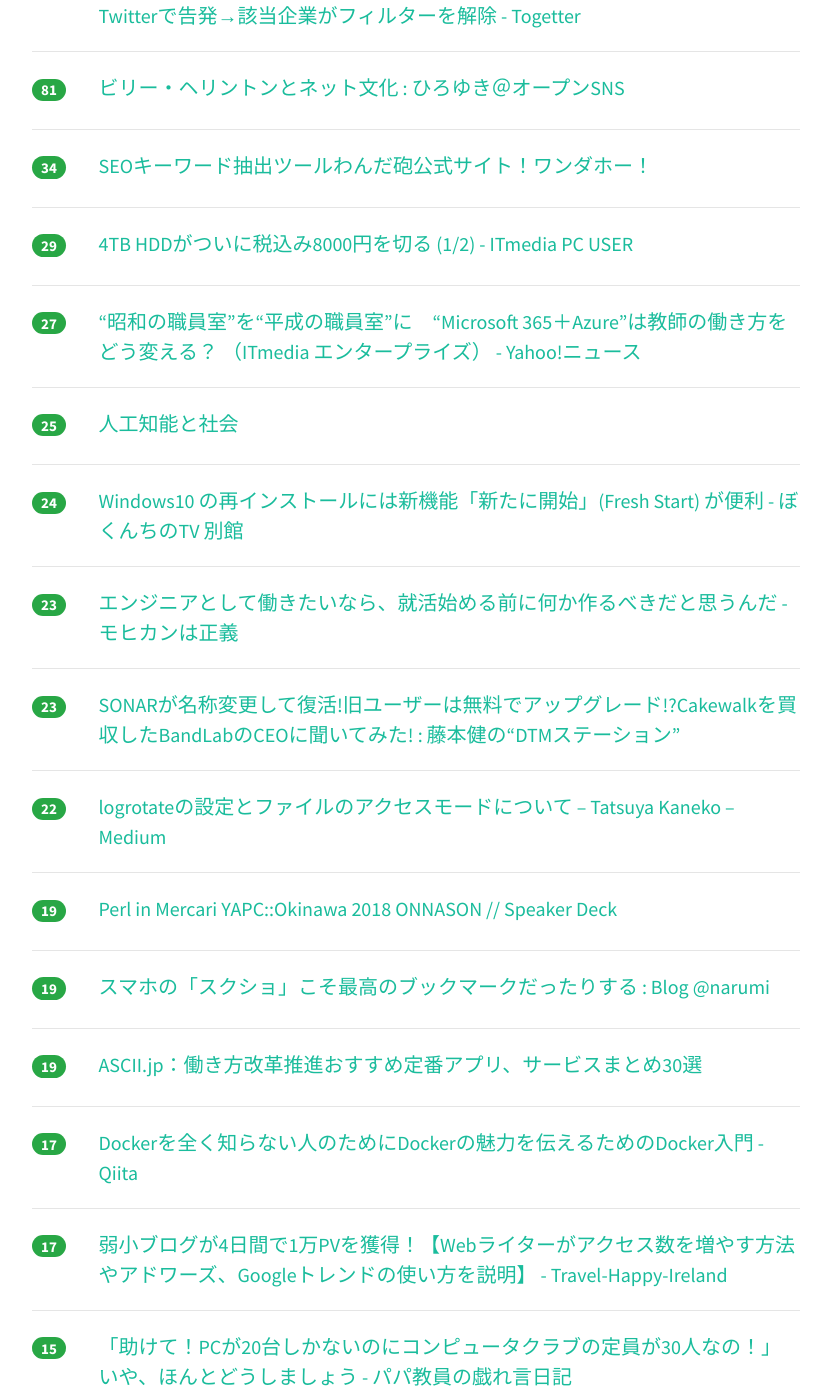
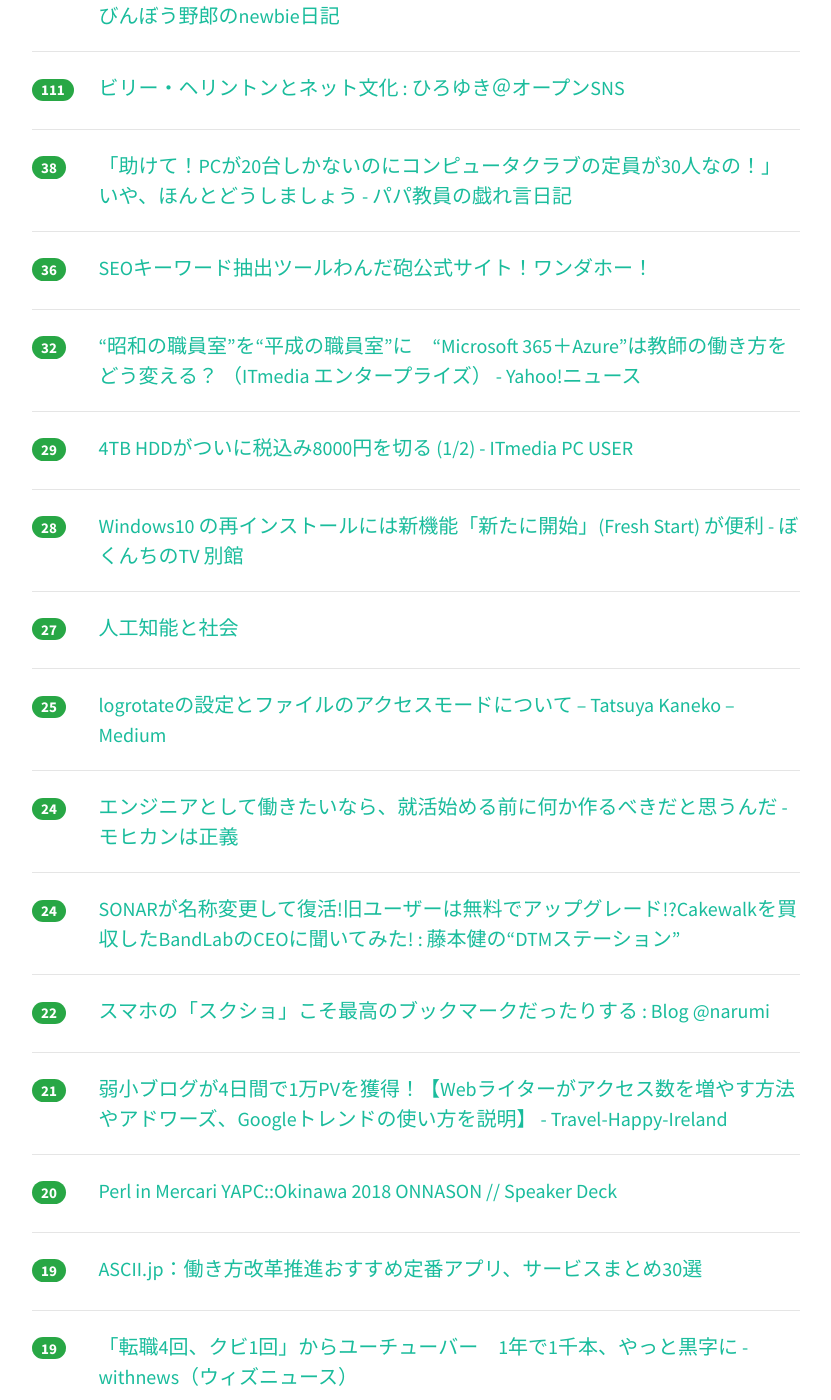
Before and after one commit to yatta47/hatena-matome-site, a Jekyll site: the page built from _posts/2018-03-04-hatena.md, in a window 1280 px wide and 1400 px high, scrolled down 681 px. Shown: the whole window, without its empty margins (224-1055 px from the left). Built offline with Jekyll 4.4.1, drawn with Linux system fonts in a browser that asks for light colours; nearby versions of some CDN libraries; part of the change alters nothing that is shown; some of the changed text lies outside the part shown.

Commit message:
Updated 2018-03-04

```diff
--- a/_posts/2018-03-04-hatena.md
+++ b/_posts/2018-03-04-hatena.md
@@ -1,39 +1,49 @@
 ---
 layout: post
 title:  "2018-03-04 はてぶIT"
-date:   2018-03-04 12:03:20
+date:   2018-03-04 13:02:32
 tags: [it-hotentry]
 ---
 24 件のデータあり
 
 <hr><div class="row">
-<div class="col-1"><span class="badge badge-pill badge-success h2">135</span></div>
+<div class="col-1"><span class="badge badge-pill badge-success h2">156</span></div>
 <div class="col-11"><a href='http://toricago.hatenablog.com/entry/2018/03/03/220000' target='_blank'>『自然言語処理の基本と技術』が面白い！ - toricago</a></div>
 </div>
 <hr>
 <div class="row">
-<div class="col-1"><span class="badge badge-pill badge-success h2">124</span></div>
+<div class="col-1"><span class="badge badge-pill badge-success h2">146</span></div>
+<div class="col-11"><a href='https://togetter.com/li/1204933' target='_blank'>新卒説明会の応募での学歴フィルター・性別フィルターの存在を就活生がTwitterで告発→該当企業がフィルターを解除 - Togetter</a></div>
+</div>
+<hr>
+<div class="row">
+<div class="col-1"><span class="badge badge-pill badge-success h2">128</span></div>
 <div class="col-11"><a href='http://www.queermenow.net/blog/porn-star-billy-herrington-died-car-accident-rip/' target='_blank'>R.I.P. Porn Star Billy Herrington Died From Car Accident</a></div>
 </div>
 <hr>
 <div class="row">
-<div class="col-1"><span class="badge badge-pill badge-success h2">107</span></div>
+<div class="col-1"><span class="badge badge-pill badge-success h2">125</span></div>
 <div class="col-11"><a href='http://heppoko.hatenadiary.jp/entry/2018/03/03/200013' target='_blank'>JavaScript界隈の基本的な用語を歴史とともにさらにまとめてみた - へっぽこびんぼう野郎のnewbie日記</a></div>
 </div>
 <hr>
 <div class="row">
-<div class="col-1"><span class="badge badge-pill badge-success h2">103</span></div>
-<div class="col-11"><a href='https://togetter.com/li/1204933' target='_blank'>新卒説明会の応募での学歴フィルター・性別フィルターの存在を就活生がTwitterで告発→該当企業がフィルターを解除 - Togetter</a></div>
-</div>
-<hr>
-<div class="row">
-<div class="col-1"><span class="badge badge-pill badge-success h2">81</span></div>
+<div class="col-1"><span class="badge badge-pill badge-success h2">111</span></div>
 <div class="col-11"><a href='http://hiro.asks.jp/100252.html' target='_blank'>ビリー・ヘリントンとネット文化 : ひろゆき＠オープンSNS</a></div>
 </div>
 <hr>
 <div class="row">
-<div class="col-1"><span class="badge badge-pill badge-success h2">34</span></div>
+<div class="col-1"><span class="badge badge-pill badge-success h2">38</span></div>
+<div class="col-11"><a href='http://blog.edunote.jp/entry/2018/03/04/085231' target='_blank'>「助けて！PCが20台しかないのにコンピュータクラブの定員が30人なの！」いや、ほんとどうしましょう - パパ教員の戯れ言日記</a></div>
+</div>
+<hr>
+<div class="row">
+<div class="col-1"><span class="badge badge-pill badge-success h2">36</span></div>
 <div class="col-11"><a href='https://40end.com/seo_wandahooo/' target='_blank'>SEOキーワード抽出ツールわんだ砲公式サイト！ワンダホー！</a></div>
+</div>
+<hr>
+<div class="row">
+<div class="col-1"><span class="badge badge-pill badge-success h2">32</span></div>
+<div class="col-11"><a href='https://headlines.yahoo.co.jp/hl?a=20180303-00000015-zdn_ep-sci' target='_blank'>“昭和の職員室”を“平成の職員室”に　“Microsoft 365＋Azure”は教師の働き方をどう変える？ （ITmedia エンタープライズ） - Yahoo!ニュース</a></div>
 </div>
 <hr>
 <div class="row">
@@ -42,43 +52,43 @@ tags: [it-hotentry]
 </div>
 <hr>
 <div class="row">
+<div class="col-1"><span class="badge badge-pill badge-success h2">28</span></div>
+<div class="col-11"><a href='https://freesoft.tvbok.com/win10/reset-this-pc/reinstall-fresh-start.html' target='_blank'>Windows10 の再インストールには新機能「新たに開始」(Fresh Start) が便利 - ぼくんちのTV 別館</a></div>
+</div>
+<hr>
+<div class="row">
 <div class="col-1"><span class="badge badge-pill badge-success h2">27</span></div>
-<div class="col-11"><a href='https://headlines.yahoo.co.jp/hl?a=20180303-00000015-zdn_ep-sci' target='_blank'>“昭和の職員室”を“平成の職員室”に　“Microsoft 365＋Azure”は教師の働き方をどう変える？ （ITmedia エンタープライズ） - Yahoo!ニュース</a></div>
+<div class="col-11"><a href='https://www.slideshare.net/hirsoshnakagawa3/ss-89442307' target='_blank'>人工知能と社会</a></div>
 </div>
 <hr>
 <div class="row">
 <div class="col-1"><span class="badge badge-pill badge-success h2">25</span></div>
-<div class="col-11"><a href='https://www.slideshare.net/hirsoshnakagawa3/ss-89442307' target='_blank'>人工知能と社会</a></div>
+<div class="col-11"><a href='https://medium.com/@catatsuy/f9719352dada' target='_blank'>logrotateの設定とファイルのアクセスモードについて – Tatsuya Kaneko – Medium</a></div>
 </div>
 <hr>
 <div class="row">
 <div class="col-1"><span class="badge badge-pill badge-success h2">24</span></div>
-<div class="col-11"><a href='https://freesoft.tvbok.com/win10/reset-this-pc/reinstall-fresh-start.html' target='_blank'>Windows10 の再インストールには新機能「新たに開始」(Fresh Start) が便利 - ぼくんちのTV 別館</a></div>
-</div>
-<hr>
-<div class="row">
-<div class="col-1"><span class="badge badge-pill badge-success h2">23</span></div>
 <div class="col-11"><a href='http://blog.pinkumohikan.com/entry/development-something-before-entry' target='_blank'>エンジニアとして働きたいなら、就活始める前に何か作るべきだと思うんだ - モヒカンは正義</a></div>
 </div>
 <hr>
 <div class="row">
-<div class="col-1"><span class="badge badge-pill badge-success h2">23</span></div>
+<div class="col-1"><span class="badge badge-pill badge-success h2">24</span></div>
 <div class="col-11"><a href='http://www.dtmstation.com/archives/52010778.html' target='_blank'>SONARが名称変更して復活!旧ユーザーは無料でアップグレード!?Cakewalkを買収したBandLabのCEOに聞いてみた! : 藤本健の“DTMステーション”</a></div>
 </div>
 <hr>
 <div class="row">
 <div class="col-1"><span class="badge badge-pill badge-success h2">22</span></div>
-<div class="col-11"><a href='https://medium.com/@catatsuy/f9719352dada' target='_blank'>logrotateの設定とファイルのアクセスモードについて – Tatsuya Kaneko – Medium</a></div>
+<div class="col-11"><a href='http://narumi.blog.jp/archives/74685389.html' target='_blank'>スマホの「スクショ」こそ最高のブックマークだったりする : Blog @narumi</a></div>
 </div>
 <hr>
 <div class="row">
-<div class="col-1"><span class="badge badge-pill badge-success h2">19</span></div>
-<div class="col-11"><a href='https://speakerdeck.com/kazeburo/perl-in-mercari-yapc-okinawa-2018-onnason' target='_blank'>Perl in Mercari YAPC::Okinawa 2018 ONNASON // Speaker Deck</a></div>
+<div class="col-1"><span class="badge badge-pill badge-success h2">21</span></div>
+<div class="col-11"><a href='http://blog-ireland.hatenablog.com/entry/2018/03/03/230923' target='_blank'>弱小ブログが4日間で1万PVを獲得！【Webライターがアクセス数を増やす方法やアドワーズ、Googleトレンドの使い方を説明】 - Travel-Happy-Ireland</a></div>
 </div>
 <hr>
 <div class="row">
-<div class="col-1"><span class="badge badge-pill badge-success h2">19</span></div>
-<div class="col-11"><a href='http://narumi.blog.jp/archives/74685389.html' target='_blank'>スマホの「スクショ」こそ最高のブックマークだったりする : Blog @narumi</a></div>
+<div class="col-1"><span class="badge badge-pill badge-success h2">20</span></div>
+<div class="col-11"><a href='https://speakerdeck.com/kazeburo/perl-in-mercari-yapc-okinawa-2018-onnason' target='_blank'>Perl in Mercari YAPC::Okinawa 2018 ONNASON // Speaker Deck</a></div>
 </div>
 <hr>
 <div class="row">
@@ -87,32 +97,22 @@ tags: [it-hotentry]
 </div>
 <hr>
 <div class="row">
+<div class="col-1"><span class="badge badge-pill badge-success h2">19</span></div>
+<div class="col-11"><a href='https://withnews.jp/article/f0180304000qq000000000000000G00110701qq000016833A' target='_blank'>「転職4回、クビ1回」からユーチューバー　1年で1千本、やっと黒字に - withnews（ウィズニュース）</a></div>
+</div>
+<hr>
+<div class="row">
+<div class="col-1"><span class="badge badge-pill badge-success h2">18</span></div>
+<div class="col-11"><a href='http://aba.hatenablog.com/entry/2018/03/03/170747' target='_blank'>JavaScript256文字でのゲーム作り - ABAの日誌</a></div>
+</div>
+<hr>
+<div class="row">
 <div class="col-1"><span class="badge badge-pill badge-success h2">17</span></div>
 <div class="col-11"><a href='http://ift.tt/2FdJYPD' target='_blank'>Dockerを全く知らない人のためにDockerの魅力を伝えるためのDocker入門 - Qiita</a></div>
 </div>
 <hr>
 <div class="row">
-<div class="col-1"><span class="badge badge-pill badge-success h2">17</span></div>
-<div class="col-11"><a href='http://blog-ireland.hatenablog.com/entry/2018/03/03/230923' target='_blank'>弱小ブログが4日間で1万PVを獲得！【Webライターがアクセス数を増やす方法やアドワーズ、Googleトレンドの使い方を説明】 - Travel-Happy-Ireland</a></div>
-</div>
-<hr>
-<div class="row">
-<div class="col-1"><span class="badge badge-pill badge-success h2">15</span></div>
-<div class="col-11"><a href='http://blog.edunote.jp/entry/2018/03/04/085231' target='_blank'>「助けて！PCが20台しかないのにコンピュータクラブの定員が30人なの！」いや、ほんとどうしましょう - パパ教員の戯れ言日記</a></div>
-</div>
-<hr>
-<div class="row">
-<div class="col-1"><span class="badge badge-pill badge-success h2">15</span></div>
-<div class="col-11"><a href='http://aba.hatenablog.com/entry/2018/03/03/170747' target='_blank'>JavaScript256文字でのゲーム作り - ABAの日誌</a></div>
-</div>
-<hr>
-<div class="row">
-<div class="col-1"><span class="badge badge-pill badge-success h2">14</span></div>
-<div class="col-11"><a href='https://withnews.jp/article/f0180304000qq000000000000000G00110701qq000016833A' target='_blank'>「転職4回、クビ1回」からユーチューバー　1年で1千本、やっと黒字に - withnews（ウィズニュース）</a></div>
-</div>
-<hr>
-<div class="row">
-<div class="col-1"><span class="badge badge-pill badge-success h2">12</span></div>
+<div class="col-1"><span class="badge badge-pill badge-success h2">16</span></div>
 <div class="col-11"><a href='http://toyokeizai.net/articles/-/210942' target='_blank'>プログラミング言語｢Ruby｣が愛される理由 | 池澤あやかのテック最前線 | 東洋経済オンライン | 経済ニュースの新基準</a></div>
 </div>
 <hr>
```
